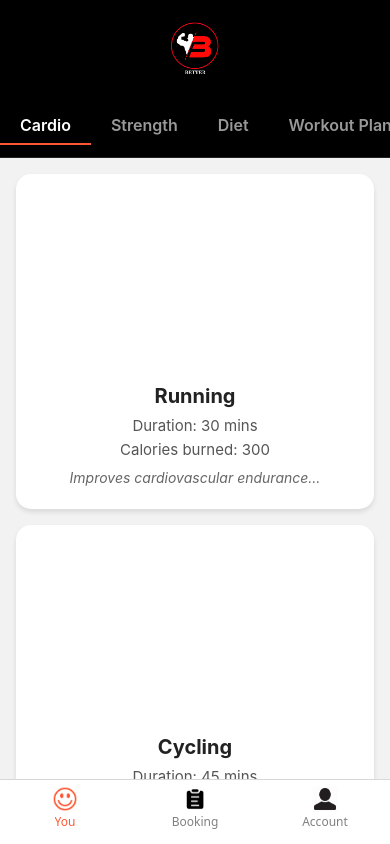
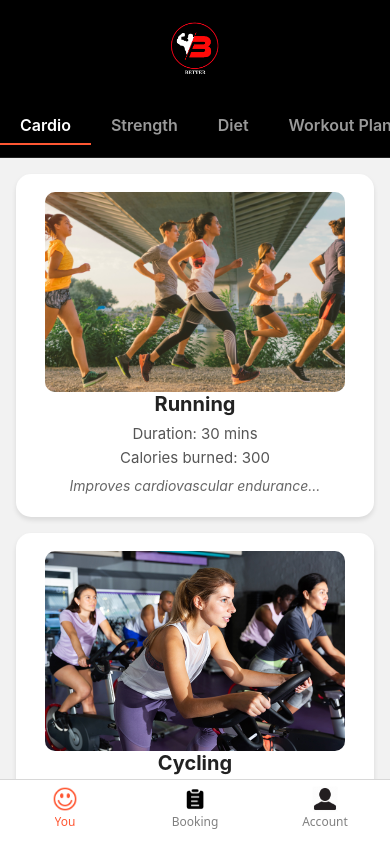
Before and after one commit to Harish-01-dotcom/BossFitness, a React Native app: screen /You in a window 390 px wide. Built offline with nearby package versions, Linux system fonts and the light colour scheme.

Commit message:
changes made in ExerciseImage styles

```diff
--- a/Screen/Menu/style.js
+++ b/Screen/Menu/style.js
@@ -130,11 +130,10 @@ const styles = StyleSheet.create({
   },
 
   exerciseImage: {
-    width: '100%',
-    height: 180,
+    width: 300,
+    height: 200,
     resizeMode: 'cover',
-    borderRadius: 12,
-    marginBottom: 12,
+    borderRadius: 10,
   },
 
   // Diet input & button
```
